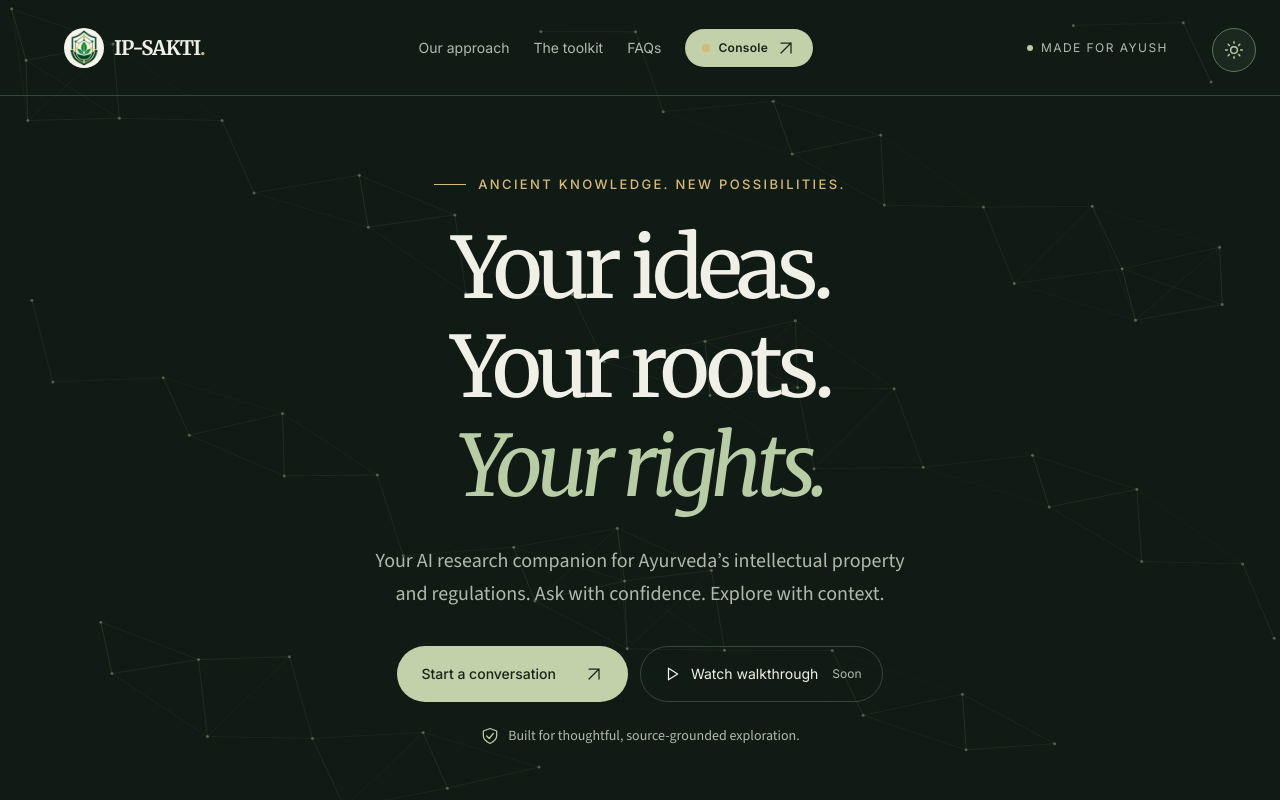
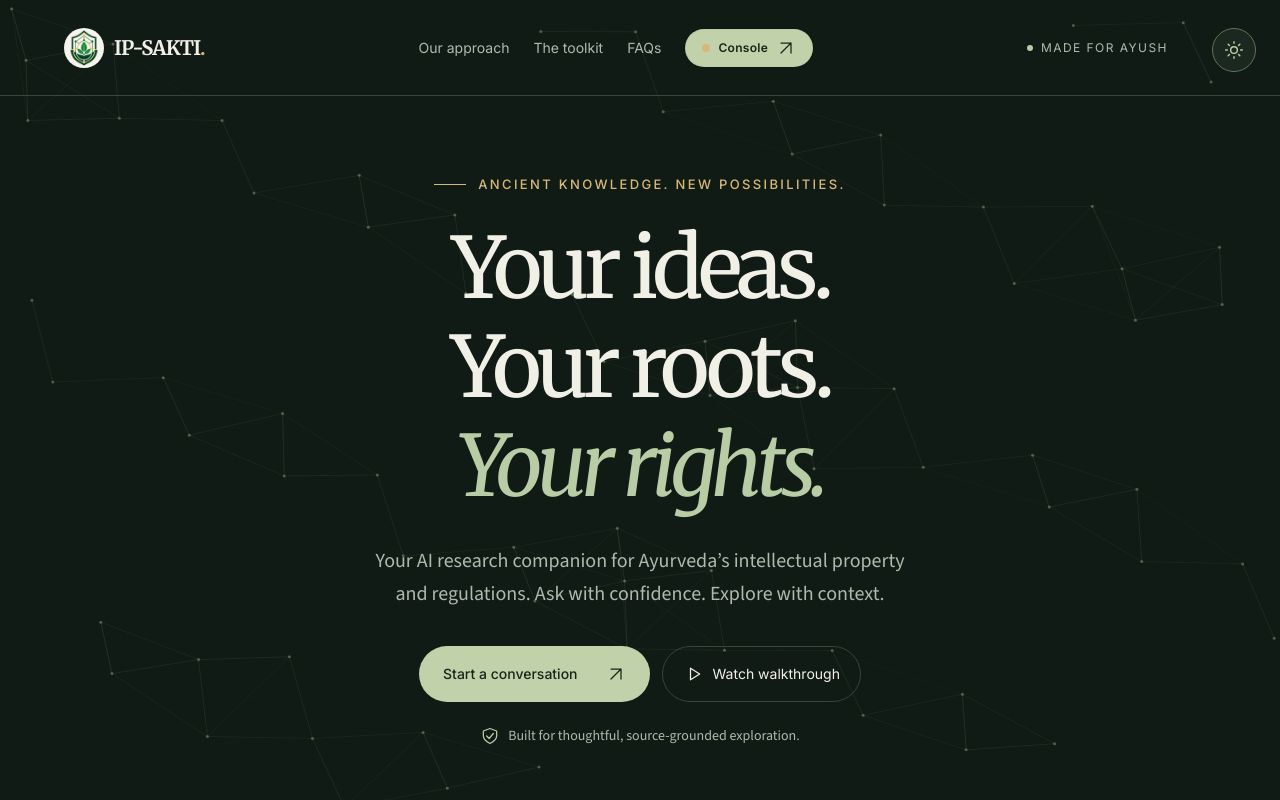
Before and after one commit to parthg2007/IP-SAKTI-Multilingual-Human-Review, a React (Vite) app in the folder frontend/: page / in a window 1280 px wide. Shown: the top 800 px of the page. Built offline with nearby package versions, Linux system fonts and the light colour scheme.

Commit message:
Replace button with link to walkthrough video

```diff
--- a/frontend/src/pages/Landing.jsx
+++ b/frontend/src/pages/Landing.jsx
@@ -108,7 +108,7 @@ export default function Landing() {
             <p data-hero-copy className="mx-auto mt-5 max-w-[560px] font-['Source_Sans_3',sans-serif] text-lg leading-relaxed text-[var(--lp-muted)] sm:text-xl">Your AI research companion for Ayurveda’s intellectual property and regulations. Ask with confidence. Explore with context.</p>
             <div data-hero-copy className="mt-9 flex flex-wrap items-center justify-center gap-3">
               <Link to="/chat" className="group inline-flex min-h-14 items-center gap-7 rounded-full bg-[#24543C] px-6 text-sm font-medium text-white transition-[background-color,transform] hover:bg-[#32683B] motion-safe:hover:-translate-y-1 focus-visible:outline-2 focus-visible:outline-offset-4 focus-visible:outline-[var(--lp-accent)] dark:bg-[#C1D1AA] dark:text-[#17251A] dark:hover:bg-[#D1DDBC]">Start a conversation<Icon name="diagonal" className="transition-transform motion-safe:group-hover:translate-x-0.5 motion-safe:group-hover:-translate-y-0.5" /></Link>
-              <button type="button" aria-disabled="true" title="Walkthrough coming soon" className="inline-flex min-h-14 cursor-default items-center gap-2.5 rounded-full border border-[var(--lp-line)] px-5 text-sm text-[var(--lp-ink)]"><Icon name="play" className="size-4" />Watch walkthrough<span className="ml-1 text-xs text-[var(--lp-muted)]">Soon</span></button>
+              <a href="https://drive.google.com/file/d/1U2kTTLO3JBzJeYy2bjDIGslqulwMyJdd/view?usp=drivesdk" target="_blank" rel="noopener noreferrer" className="inline-flex min-h-14 items-center gap-2.5 rounded-full border border-[var(--lp-line)] px-5 text-sm text-[var(--lp-ink)] transition-colors hover:bg-[var(--lp-card)]"><Icon name="play" className="size-4" />Watch walkthrough</a>
             </div>
             <p data-hero-copy className="mt-6 flex items-center justify-center gap-2 font-['Source_Sans_3',sans-serif] text-sm text-[var(--lp-muted)]"><Icon name="shield" className="size-4 text-[var(--lp-accent)]" />Built for thoughtful, source-grounded exploration.</p>
           </div>
```
